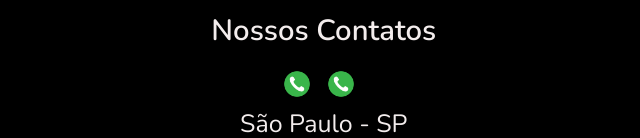
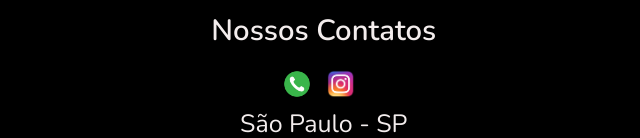
Before and after one commit to Gabrieldsilvagomes/Makoto, a plain HTML site: page index.html in a window 1280 px wide. Shown: the part 3577-3715 px from the top of the page, 640-1280 px from the left. Drawn offline with nearby package versions, Linux system fonts and the light colour scheme.

Commit message:
index.html

```diff
--- a/index.html
+++ b/index.html
@@ -268,7 +268,7 @@
                     </a>
 
                     <a href="tel:+5511989296515">
-                        <img src="img/telefone.png">
+                        <img src="img/insta1.png">
                     </a>
                 </div>
 
```
